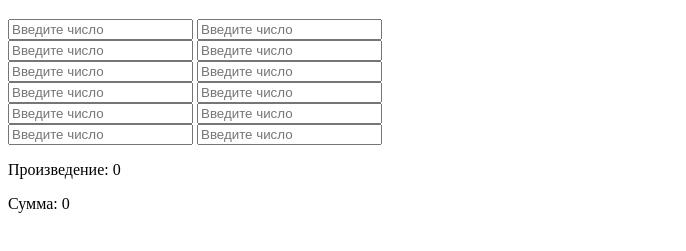
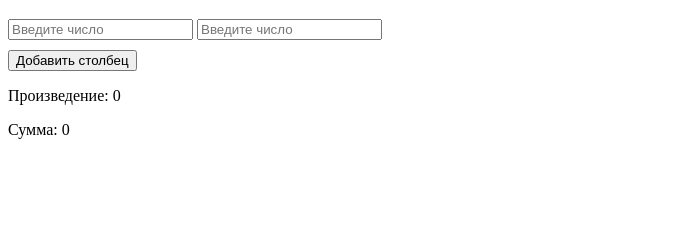
Before and after one commit to Ignat-Riabow/For-me, a plain HTML site: page index.html in a window 1280 px wide. Shown: the part 61-312 px from the top of the page, without its empty margins (0-686 px from the left). Drawn offline with Linux system fonts and the light colour scheme.

Commit message:
Update index.html

```diff
--- a/index.html
+++ b/index.html
@@ -3,47 +3,57 @@
 <head>
     <meta charset="UTF-8">
     <title>Калькулятор произведений и суммы</title>
+    <style>
+        #calculator div {
+            margin-bottom: 10px;
+        }
+    </style>
 </head>
 <body>
     <h1>Калькулятор произведений и суммы чисел</h1>
     <form id="calculator">
         <div>
-            <input type="number" id="number1" placeholder="Введите число" oninput="calculateProduct()">
-            <input type="number" id="number2" placeholder="Введите число" oninput="calculateProduct()">
+            <input type="number" class="number" placeholder="Введите число">
+            <input type="number" class="number" placeholder="Введите число">
         </div>
-        <div>
-            <input type="number" id="number1" placeholder="Введите число" oninput="calculateProduct()">
-            <input type="number" id="number2" placeholder="Введите число" oninput="calculateProduct()">
-        </div>
-        <div>
-            <input type="number" id="number1" placeholder="Введите число" oninput="calculateProduct()">
-            <input type="number" id="number2" placeholder="Введите число" oninput="calculateProduct()">
-        </div>
-        <div>
-            <input type="number" id="number1" placeholder="Введите число" oninput="calculateProduct()">
-            <input type="number" id="number2" placeholder="Введите число" oninput="calculateProduct()">
-        </div>
-        <div>
-            <input type="number" id="number1" placeholder="Введите число" oninput="calculateProduct()">
-            <input type="number" id="number2" placeholder="Введите число" oninput="calculateProduct()">
-        </div>
-        <div>
-            <input type="number" id="number1" placeholder="Введите число" oninput="calculateProduct()">
-            <input type="number" id="number2" placeholder="Введите число" oninput="calculateProduct()">
-        </div>
-        <!-- Добавьте больше полей по мере необходимости -->
+        <button type="button" onclick="addColumn()">Добавить столбец</button>
     </form>
     <p>Произведение: <span id="product">0</span></p>
     <p>Сумма: <span id="sum">0</span></p>
 
     <script>
+        function addColumn() {
+            const calculatorForm = document.getElementById('calculator');
+            const newDiv = document.createElement('div');
+
+            const numberInput1 = document.createElement('input');
+            numberInput1.type = 'number';
+            numberInput1.className = 'number';
+            numberInput1.placeholder = 'Введите число';
+            numberInput1.oninput = calculateProduct;
+
+            const numberInput2 = document.createElement('input');
+            numberInput2.type = 'number';
+            numberInput2.className = 'number';
+            numberInput2.placeholder = 'Введите число';
+            numberInput2.oninput = calculateProduct;
+
+            newDiv.appendChild(numberInput1);
+            newDiv.appendChild(numberInput2);
+            calculatorForm.insertBefore(newDiv, calculatorForm.children[calculatorForm.children.length - 2]);
+        }
+
         function calculateProduct() {
-            const number1 = parseFloat(document.getElementById('number1').value);
-            const number2 = parseFloat(document.getElementById('number2').value);
-            const product = number1 * number2;
+            let product = 1;
+            const numbers = document.querySelectorAll('.number');
+            numbers.forEach(input => {
+                const value = parseFloat(input.value);
+                if (!isNaN(value)) {
+                    product *= value;
+                }
+            });
 
             document.getElementById('product').textContent = product;
-
             updateSum(product);
         }
 
```
